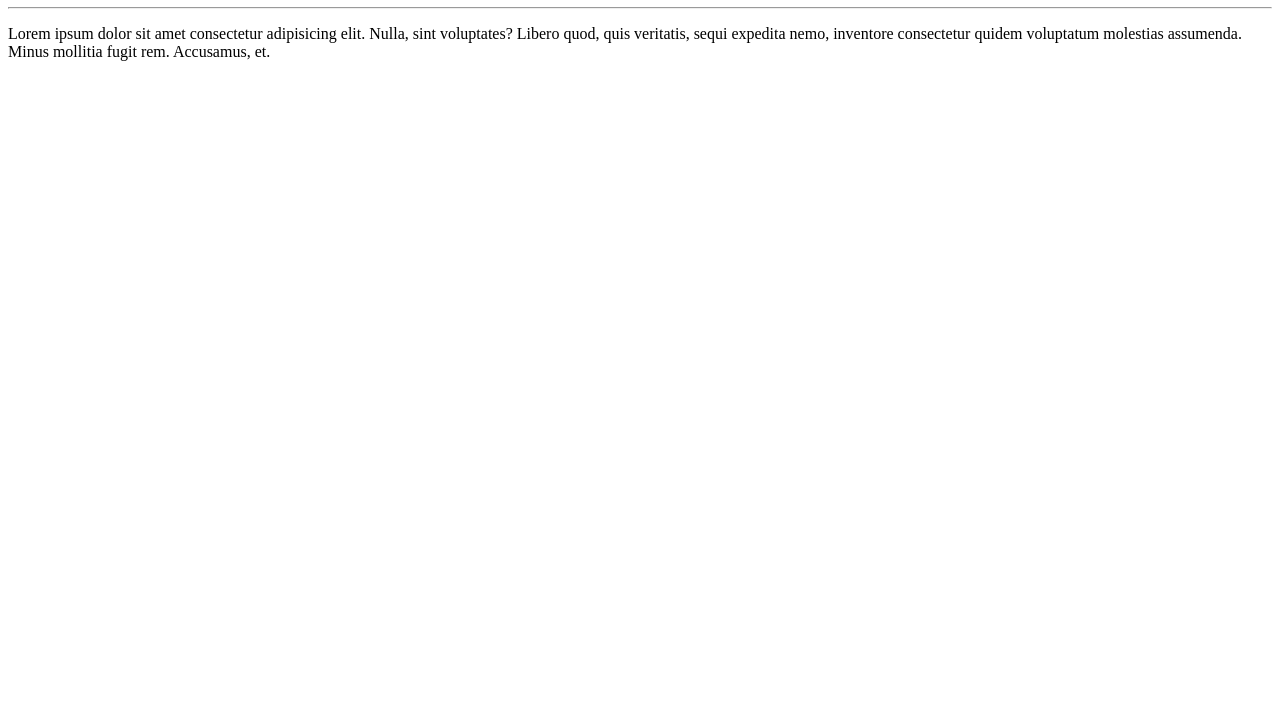
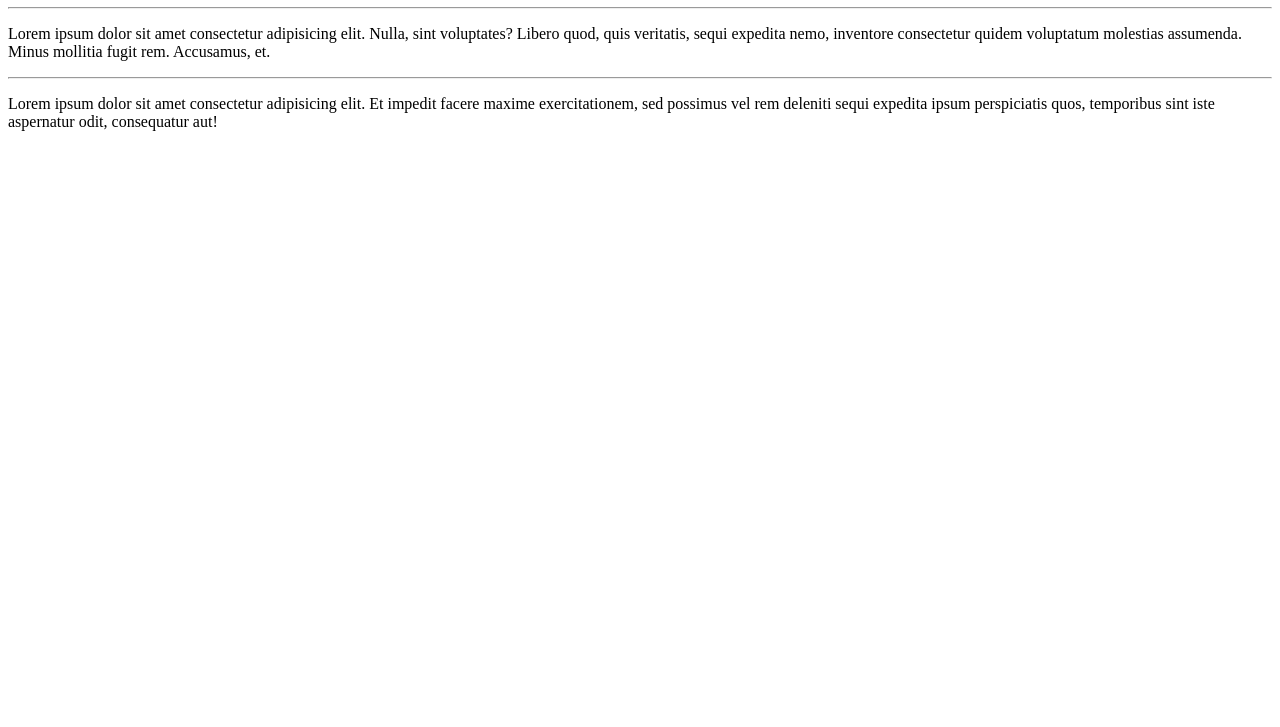
Before and after one commit to DevRadis/Ola-Mundo, a plain HTML site: page site-exemplo/index.html in a window 1280 px wide. Shown: the part 73-800 px from the top of the page. Drawn offline with Linux system fonts and the light colour scheme.

Commit message:
adicionei um parágrafo

```diff
--- a/site-exemplo/index.html
+++ b/site-exemplo/index.html
@@ -10,5 +10,7 @@
     <h1>Olá, Mundo!</h1>
     <hr>
     <p>Lorem ipsum dolor sit amet consectetur adipisicing elit. Nulla, sint voluptates? Libero quod, quis veritatis, sequi expedita nemo, inventore consectetur quidem voluptatum molestias assumenda. Minus mollitia fugit rem. Accusamus, et.</p>
+    <hr>
+    <p>Lorem ipsum dolor sit amet consectetur adipisicing elit. Et impedit facere maxime exercitationem, sed possimus vel rem deleniti sequi expedita ipsum perspiciatis quos, temporibus sint iste aspernatur odit, consequatur aut!</p>
 </body>
 </html>
```
